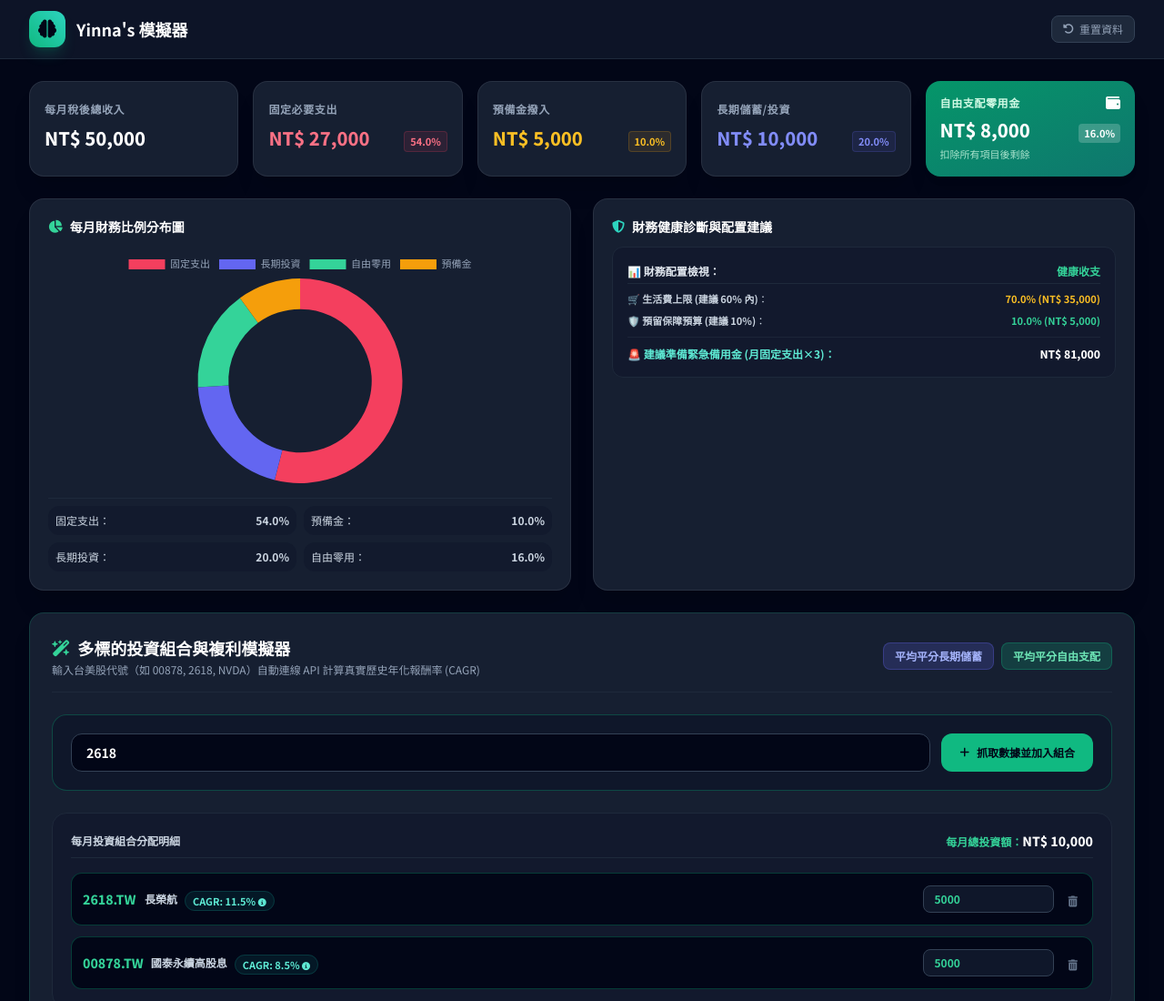
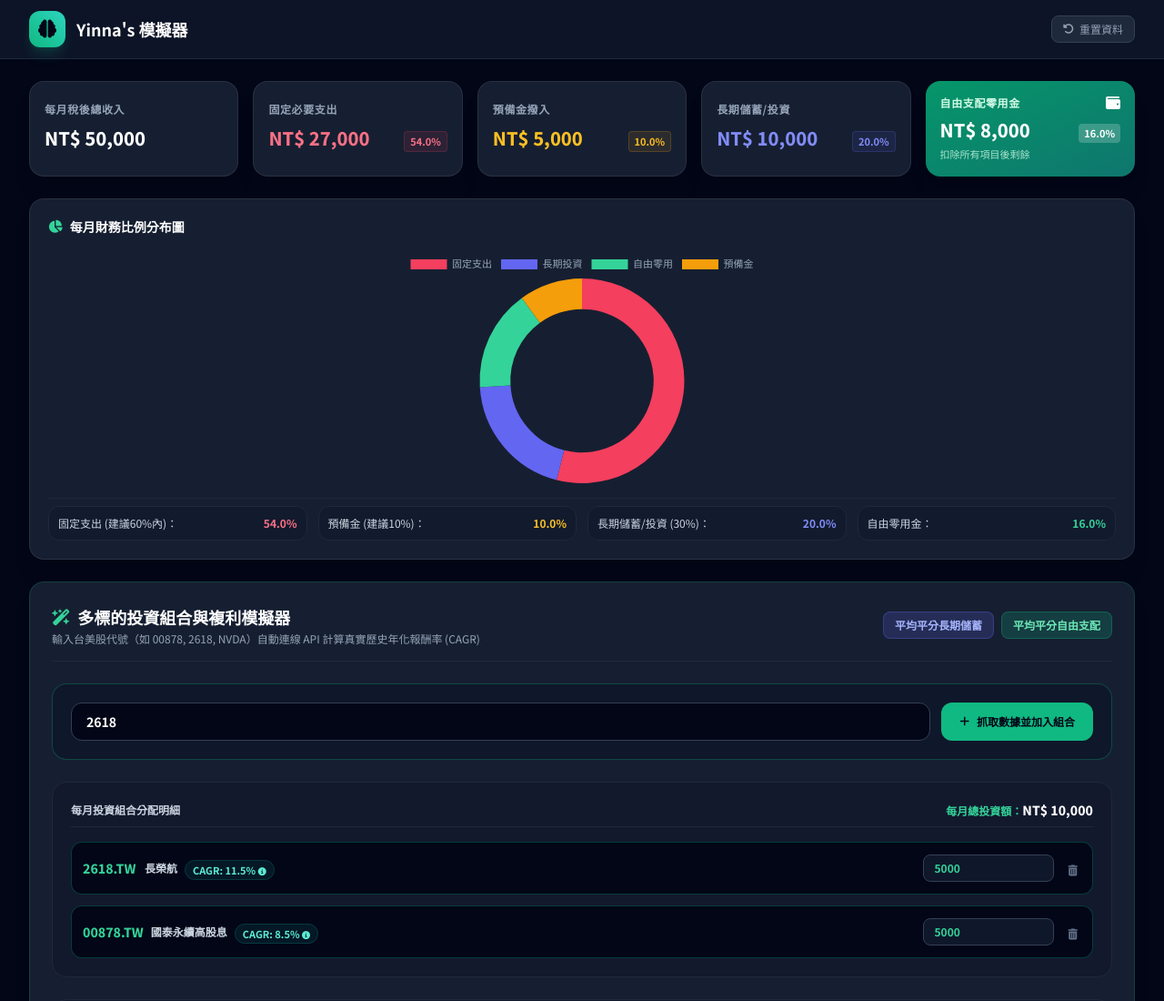
Before and after one commit to yinna613-ctrl/finance-simulator, a plain HTML site: page index.html in a window 1280 px wide. Shown: the top 1100 px of the page at 91% size. Drawn offline with nearby package versions, Linux system fonts and the light colour scheme.

Commit message:
Update budget state version and modify chart sections

```diff
--- a/index.html
+++ b/index.html
@@ -122,39 +122,28 @@
             </div>
         </div>
 
-        <!-- Allocation Chart Section -->
-        <div class="grid grid-cols-1 lg:grid-cols-12 gap-6">
-            <div class="lg:col-span-6 glass-panel rounded-2xl p-5 shadow-xl space-y-4">
+        <!-- Allocation Chart Section (已移除財務健康診斷) -->
+        <div class="w-full">
+            <div class="glass-panel rounded-2xl p-5 shadow-xl space-y-4">
                 <h3 class="text-sm font-bold text-white flex items-center gap-2">
                     <i class="fa-solid fa-chart-pie text-emerald-400"></i> 每月財務比例分布圖
                 </h3>
                 <div class="relative h-64 w-full flex items-center justify-center">
                     <canvas id="allocation-chart"></canvas>
                 </div>
-                <div class="grid grid-cols-2 gap-2 text-xs pt-2 border-t border-slate-800">
-                    <div class="flex justify-between items-center text-slate-300 bg-slate-900/50 p-2 rounded-xl">
-                        <span>固定支出：</span><span id="chart-pct-expenses" class="font-bold">0%</span>
+                <!-- 保留完整的 361 理財比例 (包含 30% 儲蓄投資/理財) -->
+                <div class="grid grid-cols-2 sm:grid-cols-4 gap-3 text-xs pt-2 border-t border-slate-800">
+                    <div class="flex justify-between items-center text-slate-300 bg-slate-900/50 p-2.5 rounded-xl border border-slate-800">
+                        <span>固定支出 (建議60%內)：</span><span id="chart-pct-expenses" class="font-bold text-rose-400">0%</span>
                     </div>
-                    <div class="flex justify-between items-center text-slate-300 bg-slate-900/50 p-2 rounded-xl">
-                        <span>預備金：</span><span id="chart-pct-reserves" class="font-bold">0%</span>
+                    <div class="flex justify-between items-center text-slate-300 bg-slate-900/50 p-2.5 rounded-xl border border-slate-800">
+                        <span>預備金 (建議10%)：</span><span id="chart-pct-reserves" class="font-bold text-amber-400">0%</span>
                     </div>
-                    <div class="flex justify-between items-center text-slate-300 bg-slate-900/50 p-2 rounded-xl">
-                        <span>長期投資：</span><span id="chart-pct-invest" class="font-bold">0%</span>
+                    <div class="flex justify-between items-center text-slate-300 bg-slate-900/50 p-2.5 rounded-xl border border-slate-800">
+                        <span>長期儲蓄/投資 (30%)：</span><span id="chart-pct-invest" class="font-bold text-indigo-400">0%</span>
                     </div>
-                    <div class="flex justify-between items-center text-slate-300 bg-slate-900/50 p-2 rounded-xl">
-                        <span>自由零用：</span><span id="chart-pct-disposable" class="font-bold">0%</span>
-                    </div>
-                </div>
-            </div>
-
-            <!-- 財務健康診斷報告 -->
-            <div class="lg:col-span-6 glass-panel rounded-2xl p-5 shadow-xl flex flex-col justify-between">
-                <div>
-                    <h3 class="text-sm font-bold text-white flex items-center gap-2 mb-3">
-                        <i class="fa-solid fa-shield-halved text-teal-400"></i> 財務健康診斷與配置建議
-                    </h3>
-                    <div id="health-check-content" class="text-xs leading-relaxed text-slate-300 bg-slate-900/60 p-4 rounded-xl border border-slate-800 space-y-2.5">
-                        計算中...
+                    <div class="flex justify-between items-center text-slate-300 bg-slate-900/50 p-2.5 rounded-xl border border-slate-800">
+                        <span>自由零用金：</span><span id="chart-pct-disposable" class="font-bold text-emerald-400">0%</span>
                     </div>
                 </div>
             </div>
@@ -307,11 +296,11 @@
             ]
         };
 
-        let state = JSON.parse(localStorage.getItem('yinna_budget_state_v22')) || JSON.parse(JSON.stringify(defaultData));
+        let state = JSON.parse(localStorage.getItem('yinna_budget_state_v23')) || JSON.parse(JSON.stringify(defaultData));
         let allocationChart = null;
         let growthChart = null;
 
-        function saveState() { localStorage.setItem('yinna_budget_state_v22', JSON.stringify(state)); }
+        function saveState() { localStorage.setItem('yinna_budget_state_v23', JSON.stringify(state)); }
         function getTotalIncomes() { return state.incomes.reduce((s, i) => s + (Number(i.amount)||0), 0); }
         function getTotalExpenses() { return state.expenses.reduce((s, i) => s + (Number(i.amount)||0), 0); }
         function getTotalReserves() { return state.reserves.reduce((s, i) => s + (Number(i.amount)||0), 0); }
@@ -529,41 +518,6 @@
             document.getElementById('chart-pct-invest').textContent = pctInv + '%';
             document.getElementById('chart-pct-disposable').textContent = pctDisp + '%';
 
-            let healthHTML = '';
-            if (inc <= 0) {
-                healthHTML = `<p class="text-amber-400 font-bold"><i class="fa-solid fa-triangle-exclamation"></i> 尚未設定收入來源，請點擊上方收入卡片設定。</p>`;
-            } else if (disp < 0) {
-                healthHTML = `<p class="text-rose-400 font-bold"><i class="fa-solid fa-circle-xmark"></i> 警告：總支出與儲蓄配置已超過總收入！</p>`;
-            } else {
-                const livingRatio = ((exp + Math.max(0, disp)) / inc * 100).toFixed(1);
-                const reserveRatio = (res / inc * 100).toFixed(1);
-                const emergencyFundTarget = exp * 3;
-
-                healthHTML = `
-                    <div class="space-y-2">
-                        <div class="flex items-center justify-between text-slate-200 font-bold border-b border-slate-800 pb-1">
-                            <span>📊 財務配置檢視：</span>
-                            <span class="text-emerald-400">健康收支</span>
-                        </div>
-                        <ul class="space-y-1.5 text-[11px] text-slate-300">
-                            <li class="flex items-center justify-between">
-                                <span>🛒 <strong>生活費上限 (建議 60% 內)</strong>：</span>
-                                <span class="${livingRatio <= 60 ? 'text-emerald-400 font-bold' : 'text-amber-400 font-bold'}">${livingRatio}% (NT$ ${(exp + Math.max(0, disp)).toLocaleString()})</span>
-                            </li>
-                            <li class="flex items-center justify-between">
-                                <span>🛡️ <strong>預留保障預算 (建議 10%)</strong>：</span>
-                                <span class="${reserveRatio >= 10 ? 'text-emerald-400 font-bold' : 'text-amber-400 font-bold'}">${reserveRatio}% (NT$ ${res.toLocaleString()})</span>
-                            </li>
-                        </ul>
-                        <div class="pt-2 border-t border-slate-800/80 text-teal-300 font-bold flex items-center justify-between">
-                            <span>🚨 建議準備緊急備用金 (月固定支出×3)：</span>
-                            <span class="text-white font-extrabold text-xs">NT$ ${emergencyFundTarget.toLocaleString()}</span>
-                        </div>
-                    </div>
-                `;
-            }
-            document.getElementById('health-check-content').innerHTML = healthHTML;
-
             updateDoughnutChart(exp, res, inv, Math.max(0, disp));
             renderPortfolioList();
             updateGrowthSimulation();
@@ -748,7 +702,6 @@
             });
         }
 
-        // 核心查詢函數（供按鈕與 Enter 鍵共用）
         async function fetchAndAddAsset() {
             const inputVal = document.getElementById('ai-ticker-input').value.trim().toUpperCase();
             if (!inputVal) return;
@@ -827,7 +780,6 @@
             document.getElementById('ai-ticker-input').value = '';
         }
 
-        // 監聽點擊按鈕與 Enter 鍵觸發
         document.getElementById('ai-analyze-btn').addEventListener('click', fetchAndAddAsset);
         document.getElementById('ai-ticker-input').addEventListener('keydown', (e) => {
             if (e.key === 'Enter') {
@@ -888,7 +840,7 @@
         }
 
         document.getElementById('reset-btn').addEventListener('click', () => {
-            localStorage.removeItem('yinna_budget_state_v22');
+            localStorage.removeItem('yinna_budget_state_v23');
             state = JSON.parse(JSON.stringify(defaultData));
             updateAllUI();
         });
```
